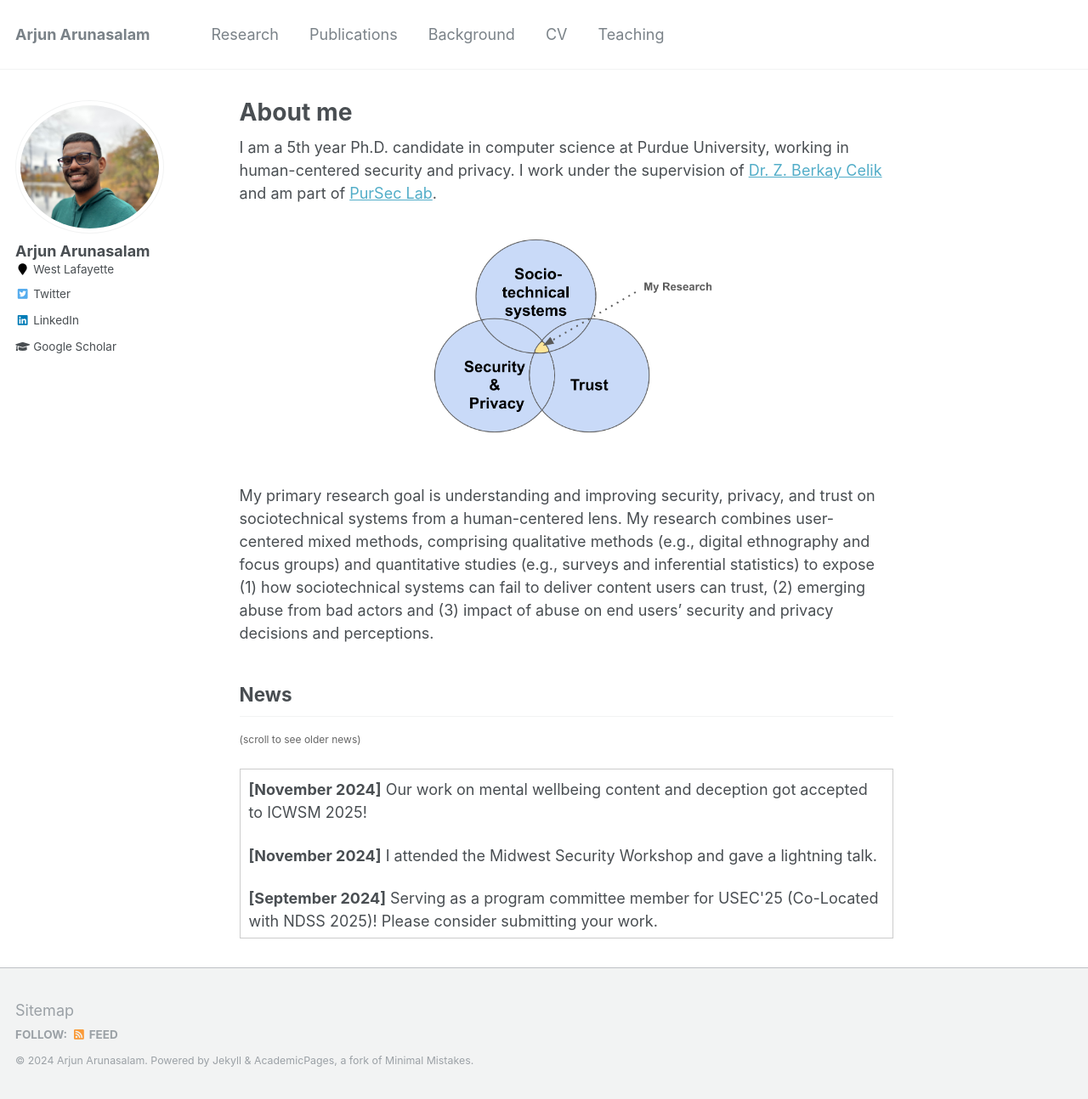
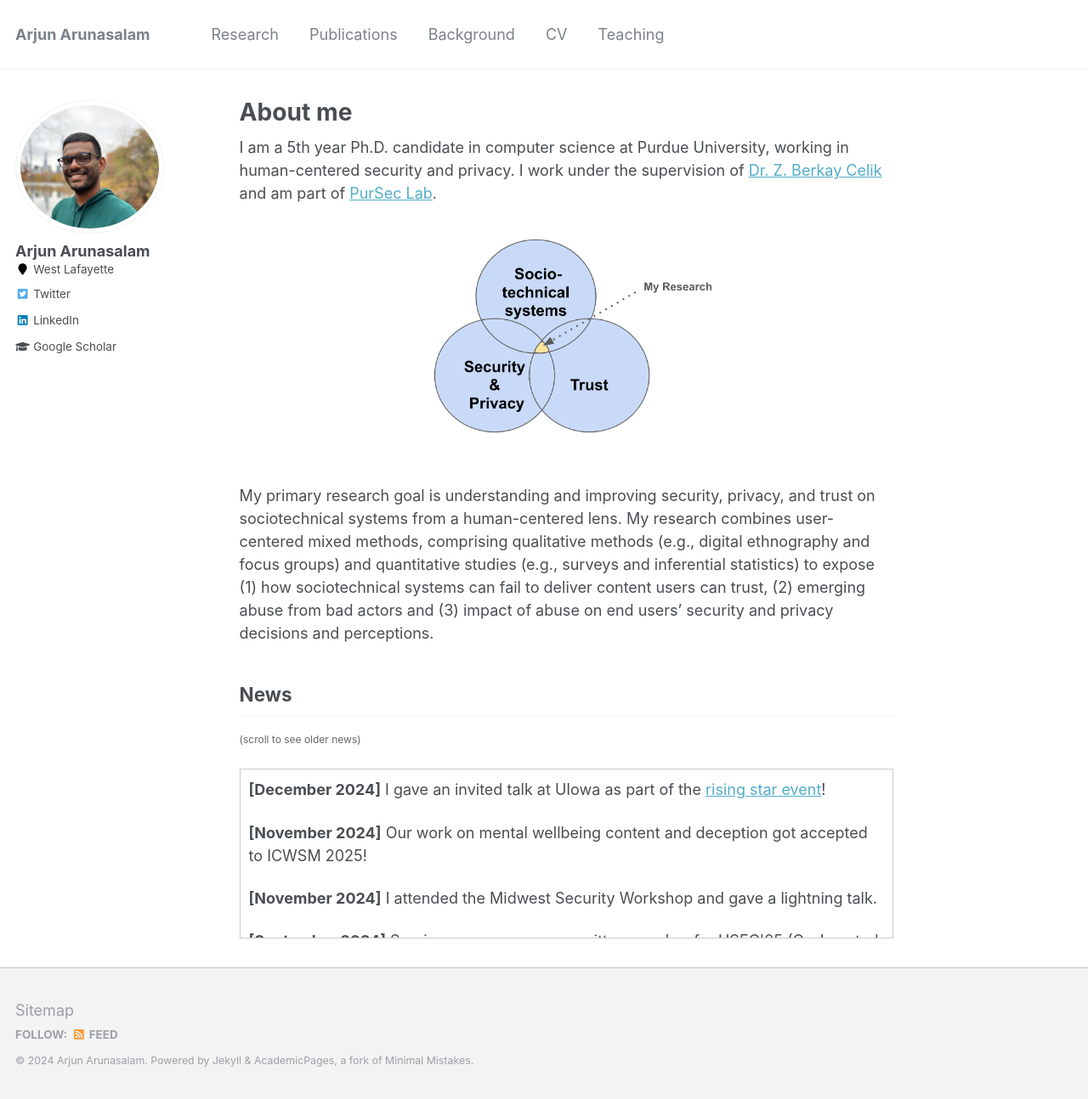
Before and after one commit to arjunarunasalam/arjunarunasalam.github.io, a Jekyll site: the page built from _pages/about.md, in a window 1280 px wide and 1294 px high. Shown: the whole window at 85% size. Built offline with Jekyll 4.4.1, drawn with Linux system fonts in a browser that asks for light colours.

Commit message:
adding uiowa talk

```diff
--- a/_pages/about.md
+++ b/_pages/about.md
@@ -43,6 +43,7 @@ News
 
 
 <div style="max-height: 200px; overflow-y: auto; border: 1px solid #ccc; padding: 10px;">
+   <p><strong>[December 2024]</strong> I gave an invited talk at UIowa as part of the <a href="https://events.uiowa.edu/90268" target="_blank">rising star event</a>!</p>
    <p><strong>[November 2024]</strong>  Our work on mental wellbeing content and deception got accepted to ICWSM 2025! </p>
    <p><strong>[November 2024]</strong>  I attended the Midwest Security Workshop and gave a lightning talk. </p>
   <p><strong>[September 2024]</strong> Serving as a program committee member for USEC'25 (Co-Located with NDSS 2025)! Please consider submitting your work.</p>
```
